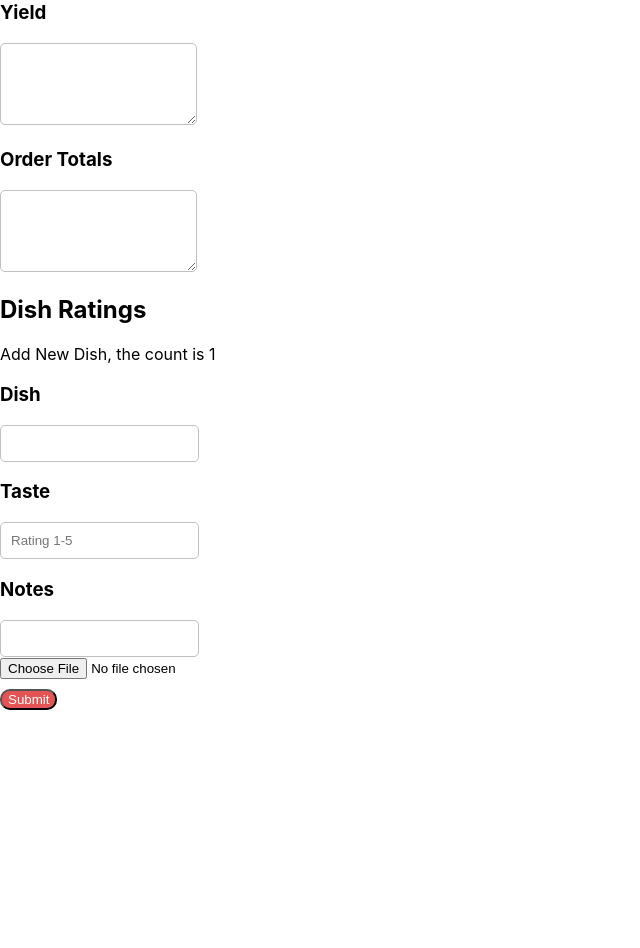
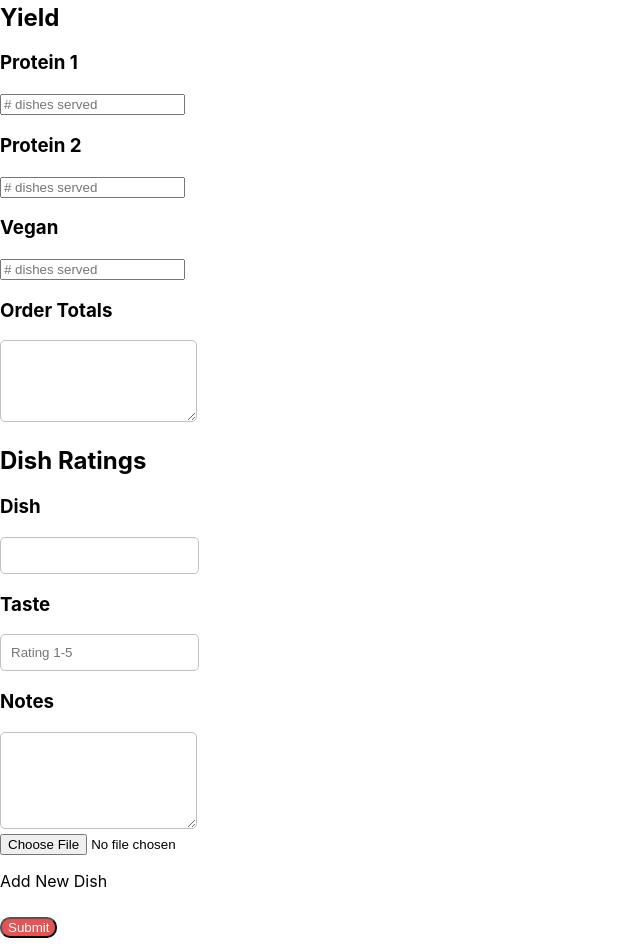
Before and after one commit to myang1834/parkday-form, a React (Create React App) app: page / in a window 1280 px wide. Shown: the part 860-1808 px from the top of the page, without its empty margins (0-640 px from the left). Before the commit the page ends 1580 px from the top, so only its background shows below. Built offline with nearby package versions, Linux system fonts and the light colour scheme.

Commit message:
Added yield inputs

```diff
--- a/src/App.js
+++ b/src/App.js
@@ -29,17 +29,26 @@ function App() {
 
   let [date, setDate] = useState(new Date())
   let [dishCount, setCount] = useState(1)
-  const [value, setValue] =  useState("");
-  let photos = []
-  const dishNames = ['dish3', 'dish2', 'dish1', 'dish0']
-  const myObj = {dishName: 'hello', tasteName: 1}
+  let [photos, setPhotos] = useState([])
+  const pStyles = {
+    backgroundColor: 'red',
+    paddingTop: 2,
+    paddingLeft: 6,
+    paddingRight: 6,
+    paddingBottom:2,
+    borderTop: 1 ,
+    borderTopColor: 'blue',
+    borderRight: 1 ,
+    borderRightColor: 'blue',
+    borderBottom: 1 ,
+    borderBottomColor: '#333333',
+    borderLeft: 1 ,
+    borderLeftColor: '#CCCCCC'
+  }
+
 
   function addDish (){
-
     setCount(dishCount + 1)
-
-
-
   }
 
   const fileRef = useRef();
@@ -54,11 +63,13 @@ function App() {
              whatWentWrong: '',
              howCanWeDoEvenBetter: '',
              dailyGeneral: '',
+             protein1: '',
+             protein2: '',
+             vegan: '',
              orderDetails: '',
-             yield: '',
              orderTotals: '',
              file: null,
-             test: ''
+
 
             }}
            onSubmit = {(values, actions) => {
@@ -70,6 +81,7 @@ function App() {
                 alert(JSON.stringify(values, null, 2) + '\n' + '"file:" ' + values.file.name + '\n' + '"type:" '+ values.file.type + '\n' + '"size:" ' + `${values.file.size} bytes`);
                   actions.setSubmitting(false);
                   console.log(values.file)
+                  console.log(values.file[0])
                 }
 
             }}
@@ -84,13 +96,26 @@ function App() {
               <TextSubmit text = 'How can we do even better?' name = {'howCanWeDoEvenBetter'}/>
               <TextSubmit text = 'Daily General' name = {'dailyGeneral'}/>
               <TextSubmit text = 'Order Details' name = {'orderDetails'}/>
-              <TextSubmit text = 'Yield' name = {'yield'}/>
+              <h2>Yield</h2>
+              <h3>Protein 1</h3>
+                <Field name = {'protein1'} type = 'number' placeholder = '# dishes served'/>
+              <h3>Protein 2</h3>
+               <Field name = {'protein2'} type = 'number' placeholder = '# dishes served'/>
+
+              <h3>Vegan</h3>
+               <Field name = {'vegan'} type = 'number' placeholder = '# dishes served'/>
+
+
+
+
+              {/*<TextSubmit text = 'Yield' name = {'yield'}/>*/}
+
+
+
+
+
               <TextSubmit text = 'Order Totals' name = {'orderTotals'}/>
               <h2 className="meetingsh1">Dish Ratings</h2>
-
-              <div>
-                <p onClick={() => {addDish()}}>Add New Dish, the count is {dishCount}</p>
-            </div>
 
 
       {/*There is a problem with using the name variable and trying to dynamically name the inputs, need a way to log state and reference it */}
@@ -109,9 +134,20 @@ function App() {
               <input id="file" name="file" type="file" onChange={(event) => {
                 setFieldValue('file', event.currentTarget.files[0]);
 
-              }} />
+            /*    const files = event.target.files
+                for(let i = 0; files.length; i++){
+                  FormData.append(`images[${i}]`, files[i])             */
+                  }
+
+              } />
 
         </div>)}
+
+        <div>
+                <p onClick={() => {addDish()}}>Add New Dish</p>
+        </div>
+
+
 
       <button
               style={{
@@ -143,4 +179,6 @@ function App() {
 
 
 
+
+
 export default App;
--- a/src/Components/DishRating.js
+++ b/src/Components/DishRating.js
@@ -37,12 +37,12 @@ const DishRating = (props) => {
              </div>
              <div>
                 <h3>Notes</h3>
-                <input
+                <textarea
                         name = {props.notesName}
 
                         onChange={props.handleChange}
 
-                        rows="4"
+                        rows="5"
                         style={{
                             padding: 10,
                             borderColor: 'silver',
```
